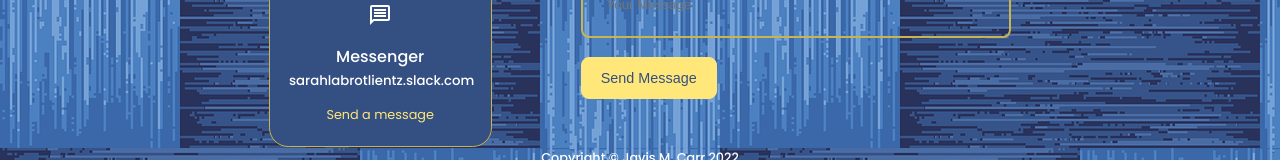
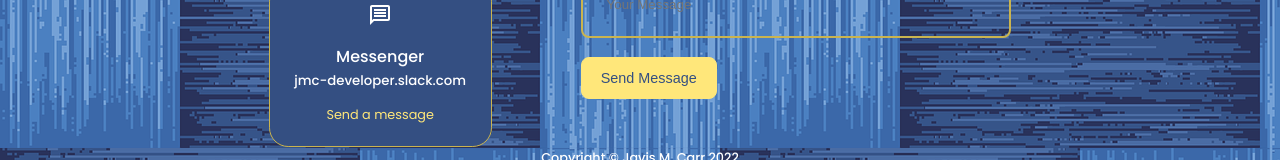
Before and after one commit to javiscarr/Javis_React_Portfolio, a React (Create React App) app in the folder react-portfolio/: page / in a window 1280 px wide. Shown: the part 3452-3612 px from the top of the page. Built offline with nearby package versions, Linux system fonts and the light colour scheme.

Commit message:
Update Contact.jsx
updated to correct directory

```diff
--- a/react-portfolio/src/components/contact/Contact.jsx
+++ b/react-portfolio/src/components/contact/Contact.jsx
@@ -24,7 +24,7 @@ const Contact = () => {
           <article className="contact__option">
             <MdOutlineMessage className="contact__option-icon"/>
             <h4>Messenger</h4>
-            <h5>sarahlabrotlientz.slack.com</h5>
+            <h5>jmc-developer.slack.com</h5>
             <a href="https://jmc-developer.slack.com" target="_blank">Send a message</a>
           </article>
 
```
